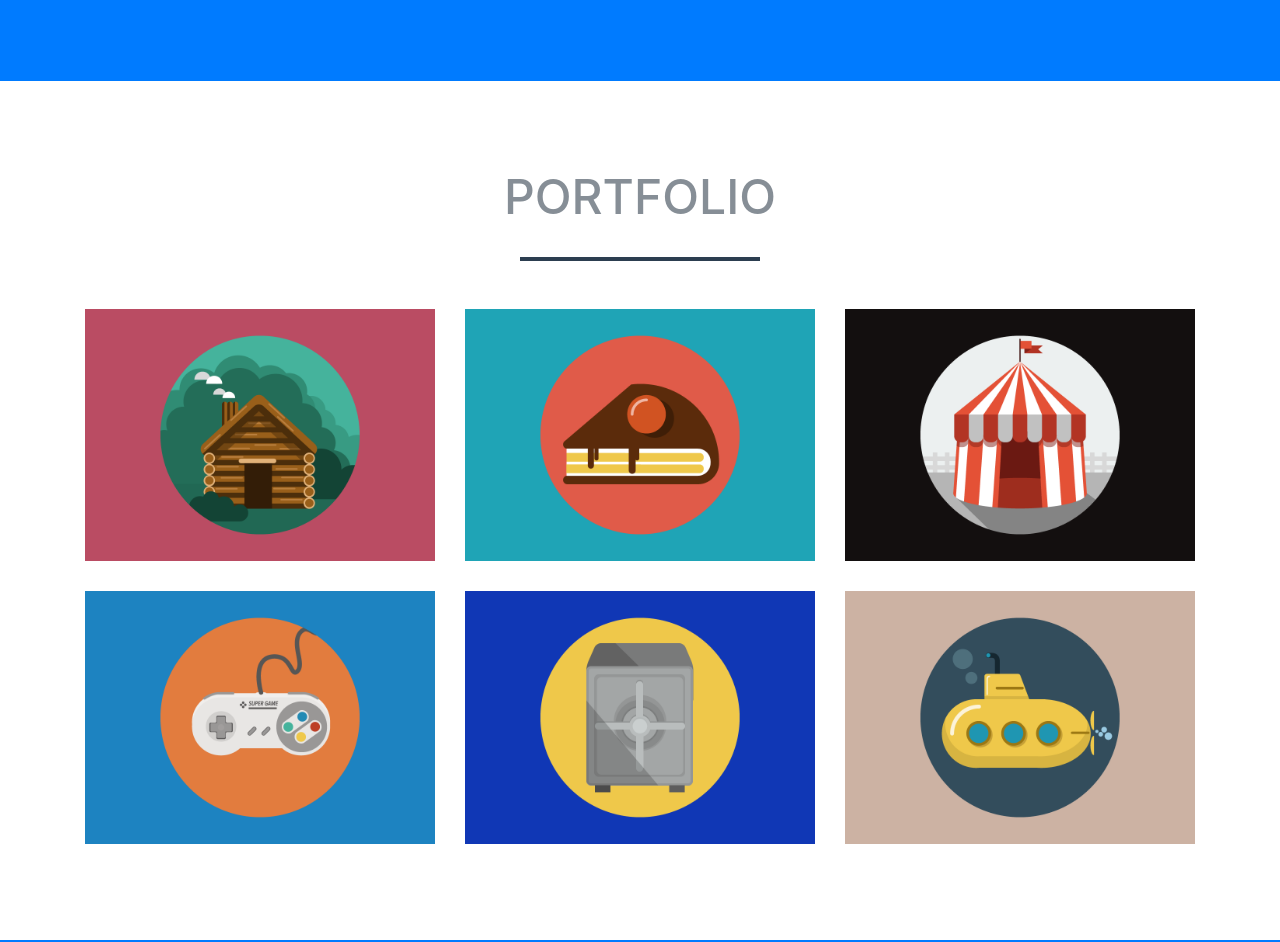
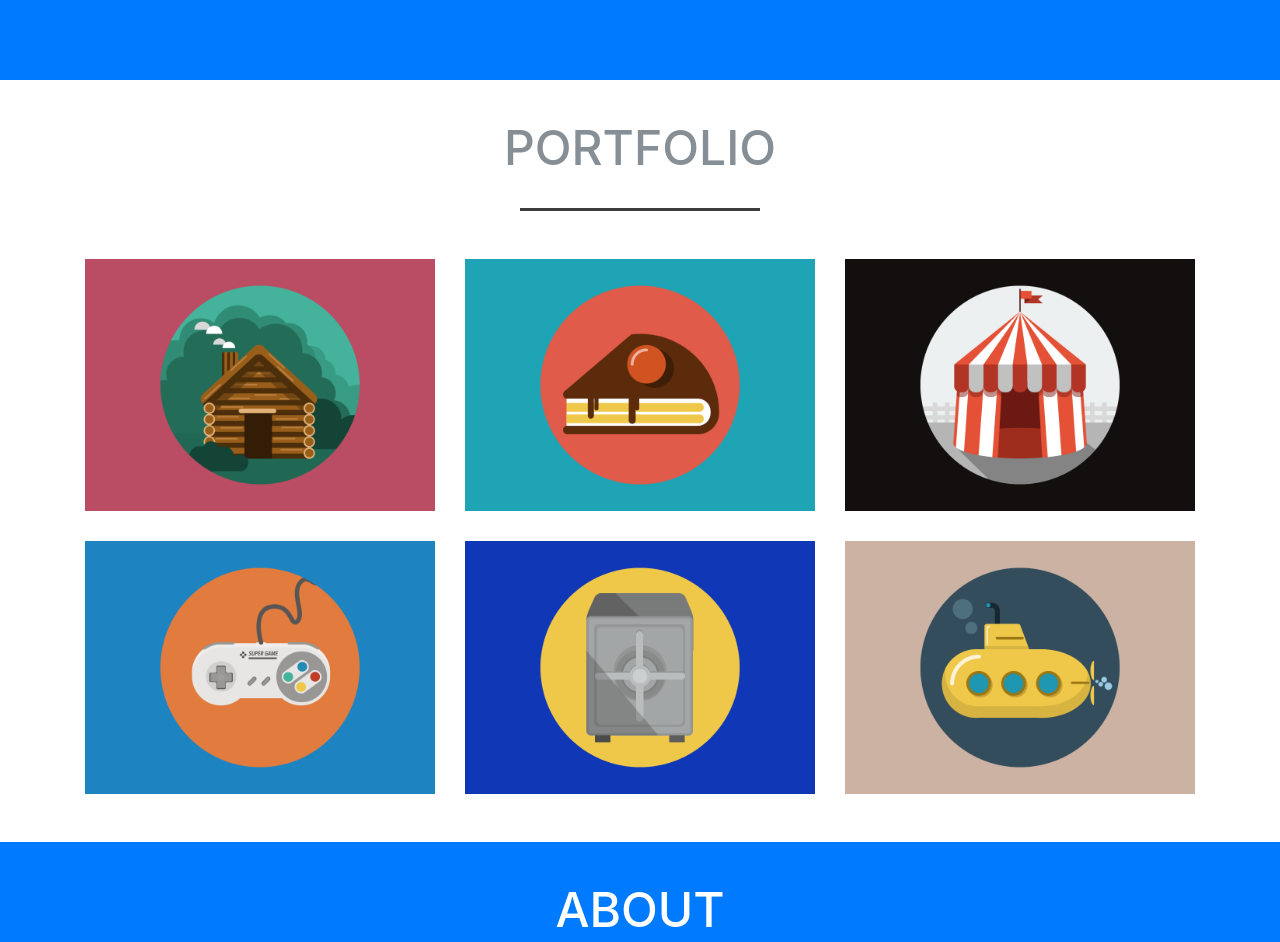
Before and after one commit to suchali93/miguel-portfolio, a website with bundled scripts: page index.html in a window 1280 px wide. Shown: the part 703-1645 px from the top of the page. Built offline with nearby package versions, Linux system fonts and the light colour scheme.

Commit message:
hr updated

```diff
--- a/css/freelancer.css
+++ b/css/freelancer.css
@@ -21,35 +21,18 @@ hr.star-dark {
   padding: 0;
   text-align: center;
   border: none;
-  border-top: solid 0.25rem;
+  border-top: solid 0.2rem;
   margin-top: 2.5rem;
   margin-bottom: 2.5rem; }
-
-hr.star-light:after,
-hr.star-dark:after {
-  position: relative;
-  top: -.8em;
-  display: inline-block;
-  padding: 0 0.25em;
-  font-family: FontAwesome;
-  font-size: 2em; }
 
 hr.star-light {
   border-color: #fff; }
 
-hr.star-light:after {
-  color: #fff;
-  background-color: #18BC9C; }
-
 hr.star-dark {
-  border-color: #2C3E50; }
-
-hr.star-dark:after {
-  color: #2C3E50;
-  background-color: white; }
+  border-color: #3C3C3C; }
 
 section {
-  padding: 6rem 0; }
+  padding: 3rem 0; }
   section h2 {
     font-size: 2.25rem;
     line-height: 2rem; }
```
